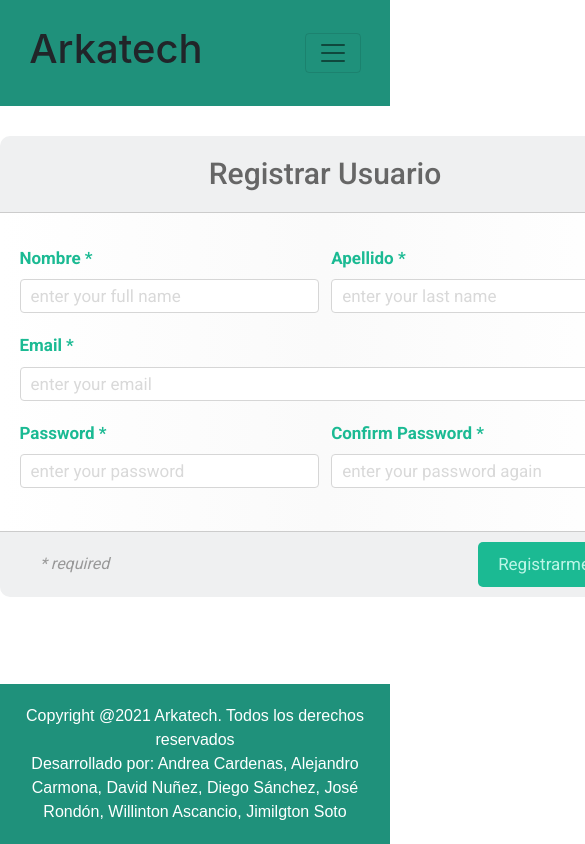
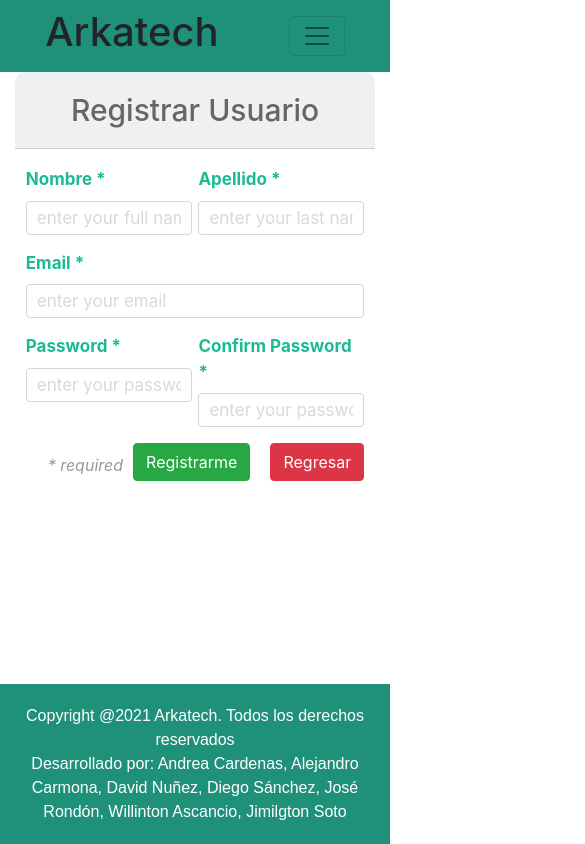
Before and after one commit to AndreaC-dev/arkatech_frontend, a Vue app in the folder apparkatech/: page /user/SignUp in a window 390 px wide. Shown: the top 844 px of the page, 585 px wide, since content can reach past the window. Built offline with nearby package versions, Linux system fonts and the light colour scheme; a web font is replaced by a local one.

Commit message:
Se adaptan estilos para hacerlo responsive.

```diff
--- a/apparkatech/src/App.vue
+++ b/apparkatech/src/App.vue
@@ -68,6 +68,7 @@
         v-on:completedLogIn="completedLogIn"
         v-on:completedSignUp="completedSignUp"
         v-on:logOut="logOut"
+        v-on:loadProductDetail="productDetail"
       >
       </router-view>
     </div>
@@ -161,13 +162,8 @@ html {
   position: relative;
 }
 
-body {
-  margin: 0;
-  margin-bottom: 40px;
-}
-
 footer {
-  position: absolute;
+  position:absolute;
   left: 0;
   bottom: 0;
   width: 100%;
@@ -182,12 +178,12 @@ footer {
   width: 100%;
   height: auto;
   background-color: #1e917afd;
+  position: relative;
 }
 
 .navbar {
   width: 85%;
   margin: auto;
-  padding: 25px 0;
   display: flex;
   align-items: center;
   justify-content: space-between;
--- a/apparkatech/src/components/Catalogo.vue
+++ b/apparkatech/src/components/Catalogo.vue
@@ -1,5 +1,6 @@
   <template>
   <body>
+    <div class="col-lg-8 col-md-10 col-sm-12 col-xs-12 offset-lg-2 offset-md-1 float-md-center">
     <div class="products">
       <div class="products-container">
         <h1 class="lg-title">Catálogo</h1>
@@ -7,7 +8,7 @@
           <div v-for="product in products" :key="product.id" class="product">
             <div class="product-content">
               <div class="product-img">
-                <img v-bind:src="product.imagen" v-bind:alt="product.nombre" />
+                <img v-bind:src="product.imagen" v-bind:alt="product.nombre" v-on:click="loadProductDetail(product.id)"/>
               </div>
               <div class="product-btns">
                 <button
@@ -38,6 +39,7 @@
         </div>
       </div>
     </div>
+        </div>
   </body>
 </template>
 <script>
@@ -126,7 +128,6 @@ img {
 /* product section */
 .products {
   background: var(--alice-blue);
-  padding: 3.2rem 0;
 }
 
 .product {
@@ -142,13 +143,14 @@ img {
   background: var(--white-light);
   box-shadow: 0 0 20px 10px var(--white-light);
   width: 200px;
-  height: 200px;
+  height: 150px;
   margin: 0 auto;
   border-radius: 50%;
   transition: background 0.5s ease;
 }
 .product-btns {
   display: flex;
+  position:absolute;
   justify-content: center;
   margin-top: 1.4rem;
   opacity: 0;
--- a/apparkatech/src/components/Home.vue
+++ b/apparkatech/src/components/Home.vue
@@ -1,5 +1,4 @@
 <template>
-
      <div class="greetings">
          <h1>¡Bienvenido <span> {{username}} </span>!</h1>
      </div>
@@ -26,6 +25,7 @@ export default {
         display: flex;
         justify-content: center;
         align-items: center;
+        margin-bottom: 300px;
     }
     .greetings h1{
         font-size: 50px;
--- a/apparkatech/src/components/ProductDetail.vue
+++ b/apparkatech/src/components/ProductDetail.vue
@@ -1,5 +1,7 @@
 <template>
-  <main class="container">
+<body>
+      <div class="col-lg-8 col-md-10 col-sm-12 col-xs-12 offset-lg-2 offset-md-1 float-md-center">
+  <div class="container">
     <div class="left-column">
       <img
         class="active"
@@ -9,30 +11,35 @@
     </div>
     <div class="right-column">
       <div class="product-description">
-        <span> {{ producto.marca }} </span>
+        <h3> {{ producto.marca }} </h3>
         <h1>{{ producto.nombre }}</h1>
         <p>{{ producto.descripcion }}</p>
       </div>
       <div class="stock">
-        <span>Stock</span>
-        <h3>{{ producto.inventario }}</h3>
+        <h3>Stock</h3>
+        <p>{{ producto.inventario }}</p>
       </div>
       <div class="product-price">
-        <span> Precio: {{ new Intl.NumberFormat("es-CO",{style: "currency", currency: "COP", minimumFractionDigits: 2}).format(producto.precioUnitario+producto.iva)}}
-          <span id="s1"><small>*iva incluido</small></span>
-        </span>
+        <div>
+          <h3>Precio:</h3>
+          <p class="price"> {{new Intl.NumberFormat("es-CO",{style: "currency", currency: "COP", minimumFractionDigits: 2}).format(producto.precioUnitario+producto.iva)}}
+          </p>
+        <p id="s1"><small>*iva incluido</small></p>
+        </div>
       </div>
       <div class="form-group">
-        <label>Cantidad</label>
+        <h3>Cantidad</h3>
         <input type="quantiy" placeholder="1" class="form-control quantity">
       </div>
       <br>
-      <center>
-        <a href="" class="cart-btn" v-on:click="loadLogIn">Comprar</a>
-        <a href="" class="return" v-on:click="loadCatalogo">Regresar</a>
-      </center>
+      <div class="justify-center">
+        <button class="cart-btn" v-on:click="loadLogIn">Comprar</button>
+        <button class="return" v-on:click="loadCatalogo">Regresar</button>
+      </div>
     </div>
-  </main>
+      </div>
+  </div>
+</body>
 </template>
 
 <script>
@@ -77,6 +84,7 @@ body {
   width: 100%;
   margin: 0;
   font-family: "Roboto", sans-serif;
+  margin-bottom: 90px;
 }
 
 .container {
@@ -94,13 +102,13 @@ body {
 
 .right-column {
   width: 35%;
-  margin-top: 60px;
   align-items: center;
   justify-content: center;
 }
 .left-column img {
-  width: 100%;
-  position: absolute;
+  display:flex;
+  height:80%;
+  width:80%;
   left: 0;
   top: 0;
   opacity: 0;
@@ -148,26 +156,14 @@ body {
   text-decoration: none;
 }
 
-.product-price {
-  display: flex;
+.price {
+  font-size: 120%;
   align-items: column;
 }
 
-.product-price span {
-  font-size: 40px;
-  color: #1f3f58;
-  letter-spacing: 1px;
-  text-transform: uppercase;
-  text-decoration: none;
-}
- .product-price s1 {
-  font-size: 40px;
-  color: #1f3f58;
-
-}
 .cart-btn {
   display: inline-block;
-  background-color: #7DC855;
+  background-color: #28a745;
   border-radius: 6px;
   font-size: 16px;
   color: #FFFFFF;
@@ -176,12 +172,12 @@ body {
   transition: all .5s;
 }
 .cart-btn:hover {
-  background-color: #64af3d;
+  background-color: #2a6908;
 }
 .return {
   margin-left: 2vh;
   display: inline-block;
-  background-color: #a85218;
+  background-color: red;
   border-radius: 6px;
   font-size: 16px;
   color: #FFFFFF;
@@ -192,4 +188,11 @@ body {
 .return:hover {
   background-color: #bd1913;
 }
+h3{
+  font-size: 12px;
+  color: #358ED7;
+  letter-spacing: 1px;
+  text-transform: uppercase;
+  text-decoration: none;
+}
 </style>
--- a/apparkatech/src/components/SignUp.vue
+++ b/apparkatech/src/components/SignUp.vue
@@ -1,5 +1,7 @@
 <template>
-  <form class="signup-form" action v-on:submit.prevent="processSignUp">
+<div class="col-lg-8 col-md-10 col-sm-12 col-xs-12 offset-lg-2 offset-md-1 float-md-center">
+  <body>
+  <form class="form-group" action v-on:submit.prevent="processSignUp">
     <div class="form-header">
       <h1>Registrar Usuario</h1>
     </div>
@@ -61,12 +63,15 @@
           />
         </div>
       </div>
+      <div class="form-footer end">
+      <label>* required</label>
+      <button type="submit" class="btn btn-success">Registrarme</button>
+      <button class="btn btn-danger return" v-on:click="loadCatalogo">Regresar</button>
     </div>
-    <div class="form-footer">
-      <span>* required</span>
-      <button type="submit" class="btn">Registrarme</button>
     </div>
   </form>
+  </body>
+</div>
 </template>
 
 <script type="text/javascript">
@@ -106,6 +111,9 @@ export default {
             alert("ErroR en el resgistro.");
           });
       }
+    },
+        loadCatalogo: function () {
+      this.$router.push({ name: "catalogo"});
     },
   },
 };
@@ -152,9 +160,6 @@ var txt_confirm_password =document.getElementById("confirm_password")
   color: #666;
 }
 
-.form-group {
-  margin-bottom: 20px;
-}
 
 .form-body .label-title {
   color: #1bba93;
@@ -210,6 +215,7 @@ input[type="file"] {
 
 .form-footer {
   clear: both;
+  float: right;
 }
 
 .signup-form .form-footer {
@@ -221,27 +227,27 @@ input[type="file"] {
   border-top: 1px solid #cccccc;
 }
 
-.form-footer span {
+.form-footer label {
   float: left;
   margin-top: 10px;
+  margin-right: 10px;
   color: #999;
   font-style: italic;
   font-weight: thin;
 }
 
-.btn {
-  display: inline-block;
-  padding: 10px 20px;
+.success{
   background-color: #1bba93;
-  font-size: 17px;
-  border: none;
-  border-radius: 5px;
-  color: #bcf5e7;
-  cursor: pointer;
+}
+.return{
+  margin-left: 20px;
 }
 
 .btn:hover {
-  background-color: #169c7b;
   color: white;
 }
+body{
+  margin-bottom: 300px;
+}
+
 </style>
```
